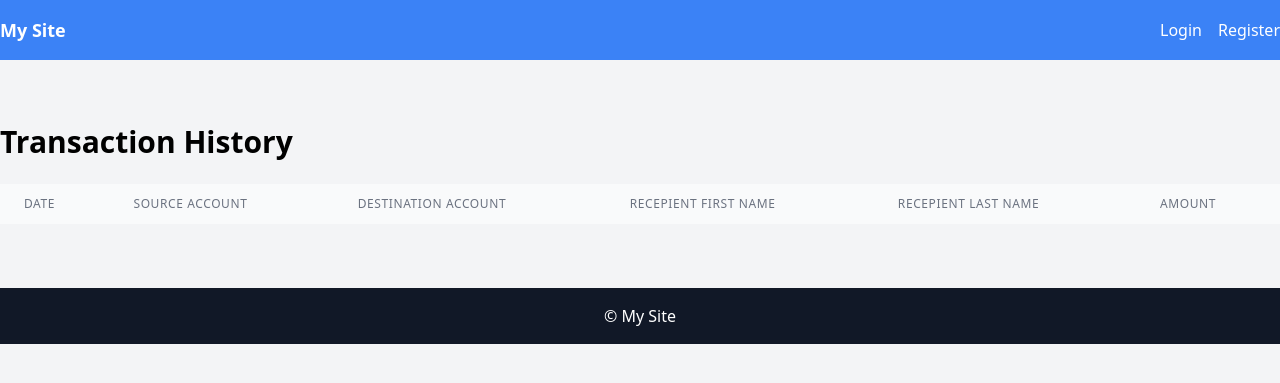
After one commit to gyaneshpande/bank-app, a Django app: page /transaction-history/ in a window 1280 px wide. The commit adds this page. Shown: the top 383 px of the page. Run offline with Django 5.2, Linux system fonts and the light colour scheme; data that the repository does not hold is empty.

Commit message:
add transaction history

```diff
--- a/bank/models.py
+++ b/bank/models.py
@@ -117,8 +117,8 @@ class Account(models.Model):
             models.UniqueConstraint(fields=['cust_id', 'account_type'], name='unique_customer_account_type')
         ]
 
-    def __str__(self):
-        return f'Account id {self.id}, Account type {self.account_type}'
+    # def __str__(self):
+    #     return f'Account id {self.id}, Account type {self.account_type}'
 
 class SavingAccount(models.Model):
     account = models.OneToOneField(Account, on_delete=models.CASCADE)
--- /dev/null
+++ b/bank/templates/transaction_history.html
@@ -0,0 +1,33 @@
+{% extends 'base.html' %}
+
+{% block content %}
+<div class="container mx-auto py-12">
+  <h2 class="text-3xl font-semibold mb-6">Transaction History</h2>
+  <div class="overflow-x-auto">
+    <table class="min-w-full divide-y divide-gray-200">
+      <thead class="bg-gray-50">
+        <tr>
+          <th scope="col" class="px-6 py-3 text-left text-xs font-medium text-gray-500 uppercase tracking-wider">Date</th>
+          <th scope="col" class="px-6 py-3 text-left text-xs font-medium text-gray-500 uppercase tracking-wider">Source Account</th>
+          <th scope="col" class="px-6 py-3 text-left text-xs font-medium text-gray-500 uppercase tracking-wider">Destination Account</th>
+          <th scope="col" class="px-6 py-3 text-left text-xs font-medium text-gray-500 uppercase tracking-wider">Recepient First Name</th>
+          <th scope="col" class="px-6 py-3 text-left text-xs font-medium text-gray-500 uppercase tracking-wider">Recepient Last Name</th>
+          <th scope="col" class="px-6 py-3 text-left text-xs font-medium text-gray-500 uppercase tracking-wider">Amount</th>
+        </tr>
+      </thead>
+      <tbody class="bg-white divide-y divide-gray-200">
+        {% for transaction in transactions %}
+        <tr>
+          <td class="px-6 py-4 whitespace-nowrap">{{ transaction.timestamp }}</td>
+          <td class="px-6 py-4 whitespace-nowrap">{{ transaction.source_account_id }}</td>
+          <td class="px-6 py-4 whitespace-nowrap">{{ transaction.destination_account_id }}</td>
+          <td class="px-6 py-4 whitespace-nowrap">{{ transaction.recepient_first_name }}</td>
+          <td class="px-6 py-4 whitespace-nowrap">{{ transaction.recepient_last_name }}</td>
+          <td class="px-6 py-4 whitespace-nowrap">{{ transaction.amount }}</td>
+        </tr>
+        {% endfor %}
+      </tbody>
+    </table>
+  </div>
+</div>
+{% endblock %}
--- a/bank/templates/user_account.html
+++ b/bank/templates/user_account.html
@@ -21,5 +21,6 @@
     <a href="{% url 'apply_loan_account' %}" class="bg-blue-500 hover:bg-blue-700 text-white font-bold py-2 px-4 rounded">Create Loan Account</a>
   {% endif %}
   <a href="{% url 'transfer_money' %}" class="bg-blue-500 hover:bg-blue-700 text-white font-bold py-2 px-4 rounded">Transfer Money</a>
+  <a href="{% url 'transaction_history' %}" class="bg-blue-500 hover:bg-blue-700 text-white font-bold py-2 px-4 rounded">View Transaction History</a>
 </div>
 {% endblock %}
--- a/bank/views.py
+++ b/bank/views.py
@@ -291,8 +291,8 @@ def transfer_money(request):
             transfer.source_account_id = request.user.id
             destination_account_number = transfer.destination_account
             amount = transfer.amount
-            first_name = transfer.recepient_first_name
-            last_name = transfer.recepient_last_name
+            first_name = transfer.recepient_first_name.lower()
+            last_name = transfer.recepient_last_name.lower()
             # Get source and destination account types
             destination_account_type = transfer.destination_account_type
             # print(type(destination_account_number))
@@ -303,7 +303,7 @@ def transfer_money(request):
                 form.add_error('destination_account', "Destination account does not exist.")
                 return render(request, 'transfer_money.html', {'form': form, 'account_type_mapping': account_type_mapping, 'account_types': account_types})
             custom_user = CustomUser.objects.get(id=destination_account_number.cust_id_id)
-            if custom_user.first_name.lower() != first_name.lower() or custom_user.last_name.lower() != last_name.lower():
+            if custom_user.first_name.lower() != first_name or custom_user.last_name.lower() != last_name:
                 form.add_error('destination_account', "Recepient Name doesn't match")
                 return render(request, 'transfer_money.html', {'form': form, 'account_type_mapping': account_type_mapping, 'account_types': account_types})
             # Check if source account has sufficient balance
@@ -336,3 +336,9 @@ def transfer_money(request):
     }
 
     return render(request, 'transfer_money.html', context)
+
+def transaction_history(request):
+    user = request.user
+    print(user)
+    transactions = Transaction.objects.filter(source_account_id=user.id).order_by('-timestamp')
+    return render(request, 'transaction_history.html', {'transactions': transactions})
--- a/banking_application/urls.py
+++ b/banking_application/urls.py
@@ -33,4 +33,5 @@ urlpatterns = [
     path('saving_account_details/', views.saving_account_details, name='saving_account_details'),
     path('loan_account_details/', views.loan_account_details, name='loan_account_details'),
     path('transfer-money/', views.transfer_money, name='transfer_money'),
+    path('transaction-history/', views.transaction_history, name='transaction_history'),
 ]
```
